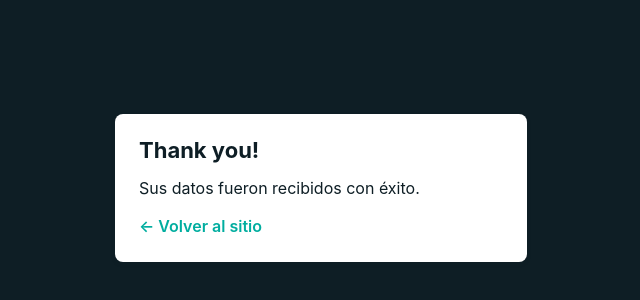
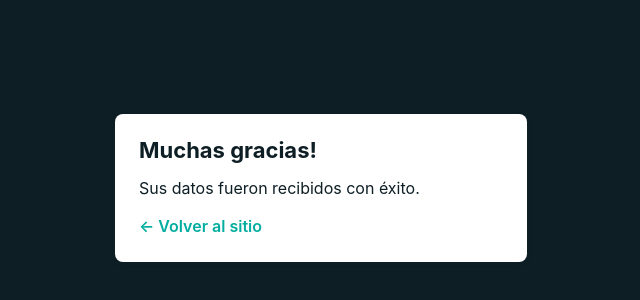
Before and after one commit to marcelolaba/tea-station, a plain HTML site: page form-confirmation.html in a window 1280 px wide. Shown: the part 212-512 px from the top of the page, without its empty margins (319-959 px from the left). Drawn offline with Linux system fonts and the light colour scheme.

Commit message:
Cosmetic

```diff
--- a/form-confirmation.html
+++ b/form-confirmation.html
@@ -84,7 +84,7 @@
     <div class="main">
       <div class="card">
         <div class="header">
-          <h1>Thank you!</h1>
+          <h1>Muchas gracias!</h1>
         </div>
         <div class="body">
           <p>Sus datos fueron recibidos con éxito.</p>
```
